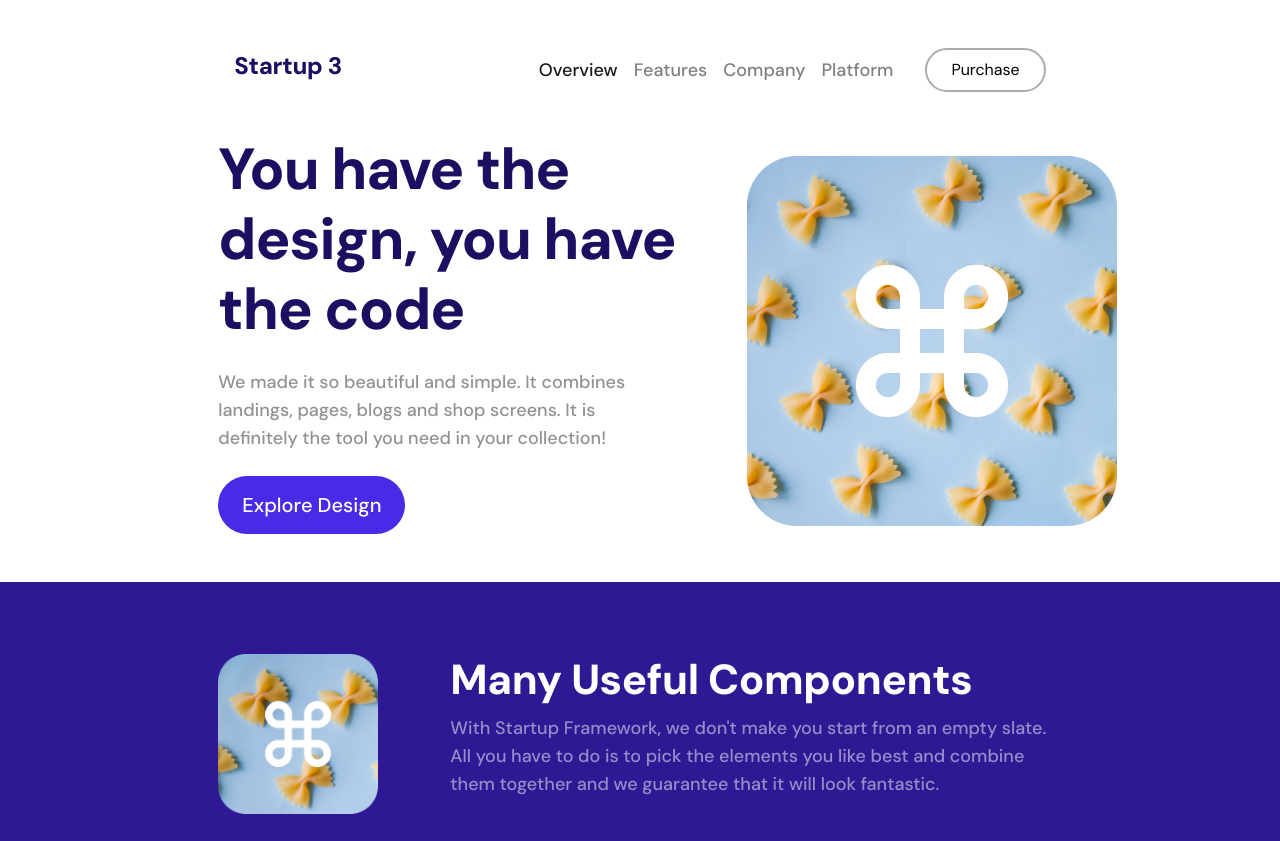
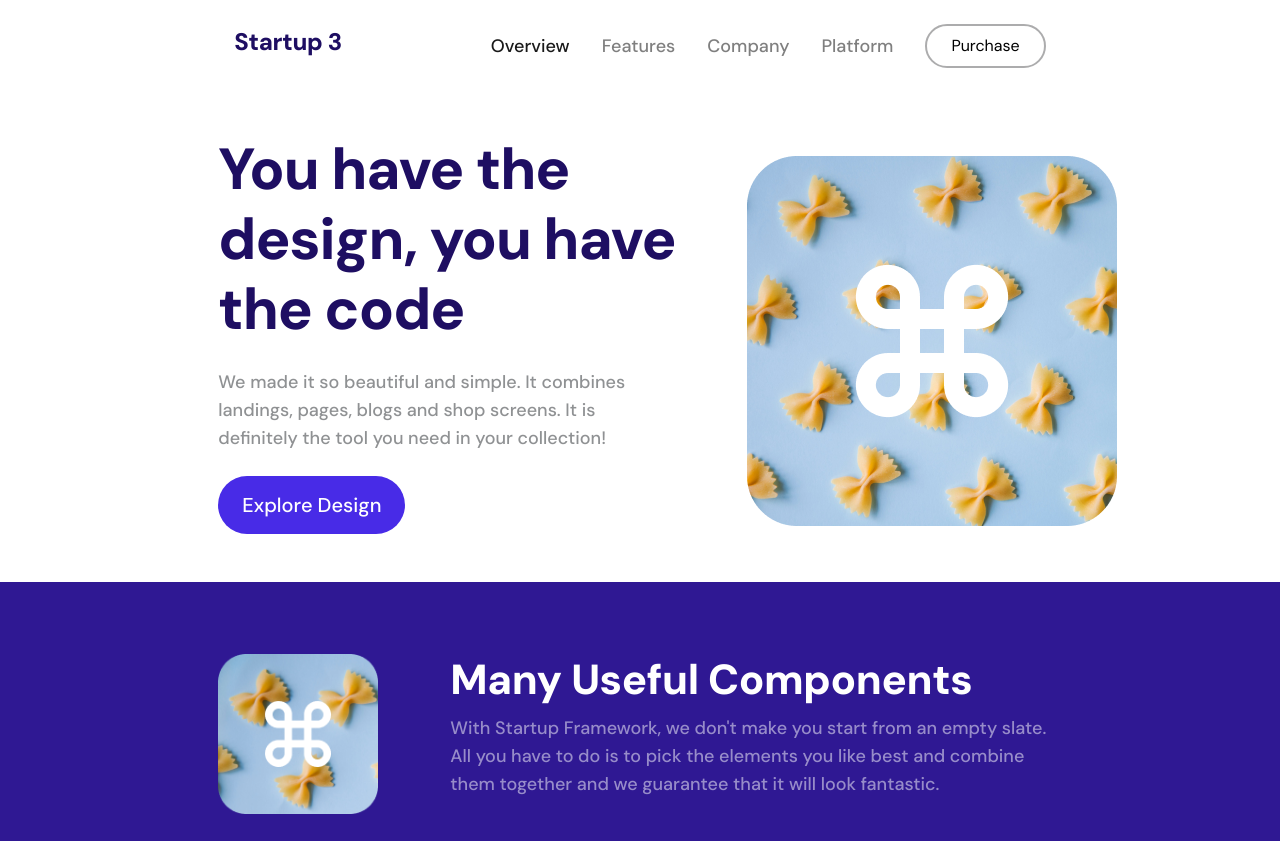
Before and after one commit to ufyy01/Startup3-landing, a plain HTML site: page index.html in a window 1280 px wide. Shown: the top 841 px of the page. Drawn offline with nearby package versions, Linux system fonts and the light colour scheme.

Commit message:
Updates to navbar

```diff
--- a/index.html
+++ b/index.html
@@ -19,7 +19,7 @@
         <div class="col-sm-12 col-md-12 col-lg-2 col-xl-2"></div>
         <div class="col-sm-12 col-md-12 col-lg-8 col-xl-8">
           <nav
-            class="navbar navbar-expand-lg navbar-light bg-transparent pt-5"
+            class="navbar navbar-expand-lg navbar-light bg-transparent pt-4"
           >
             <h2 class="logo pr-lg-5" href="#">Startup 3</h2>
             <button
@@ -42,26 +42,29 @@
                 <li class="nav-item ">
                   <a class="nav-link active " href="#">Overview</a>
                 </li>
-                <li class="nav-item">
+                <li class="nav-item ml-lg-3">
                   <a class="nav-link" href="#">Features</a>
                 </li>
-                <li class="nav-item">
+                <li class="nav-item ml-lg-3">
                   <a class="nav-link" href="#">Company</a>
                 </li>
-                <li class="nav-item">
+                <li class="nav-item ml-lg-3">
                   <a class="nav-link" href="#">Platform</a>
+                </li>
+                <li class="nav-item d-lg-none">
+                  <a class="nav-link" href="#">Purchase</a>
                 </li>
               </ul>
               <button
                 type="button"
-                class="btn-ani btn-sign bg-transparent badge-pill px-4 py-2 ml-lg-4"
+                class="btn-ani btn-sign bg-transparent badge-pill px-4 py-2 ml-lg-4 d-none d-lg-block"
               >
                 Purchase
               </button>
             </div>
           </nav>
           <div
-            class="hero-content d-lg-flex justify-content-between align-items-center mt-4"
+            class="hero-content d-lg-flex justify-content-between align-items-center mt-5"
           >
             <div class="content-left">
               <h1 class="heading text-lg-left">
```
